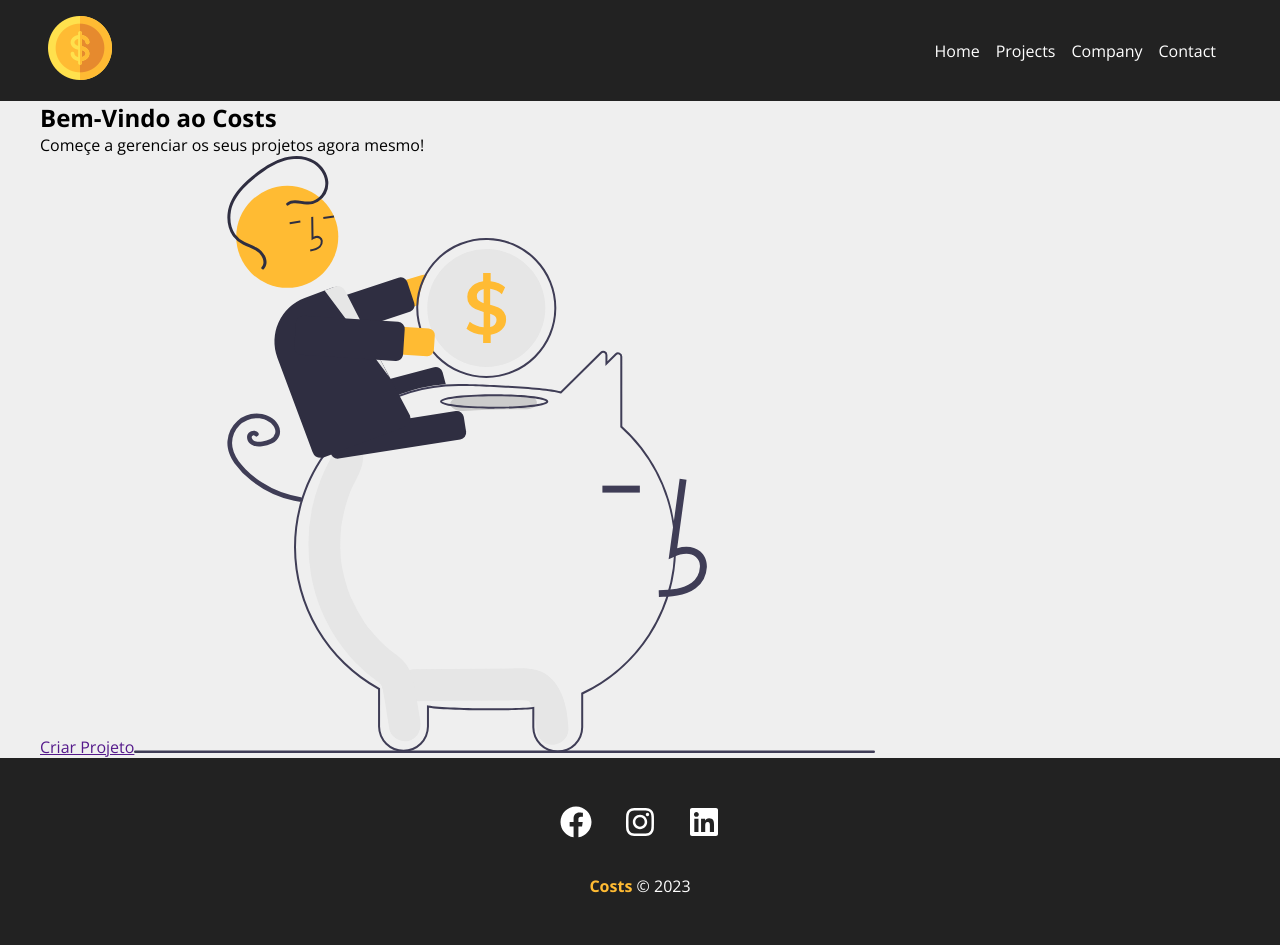
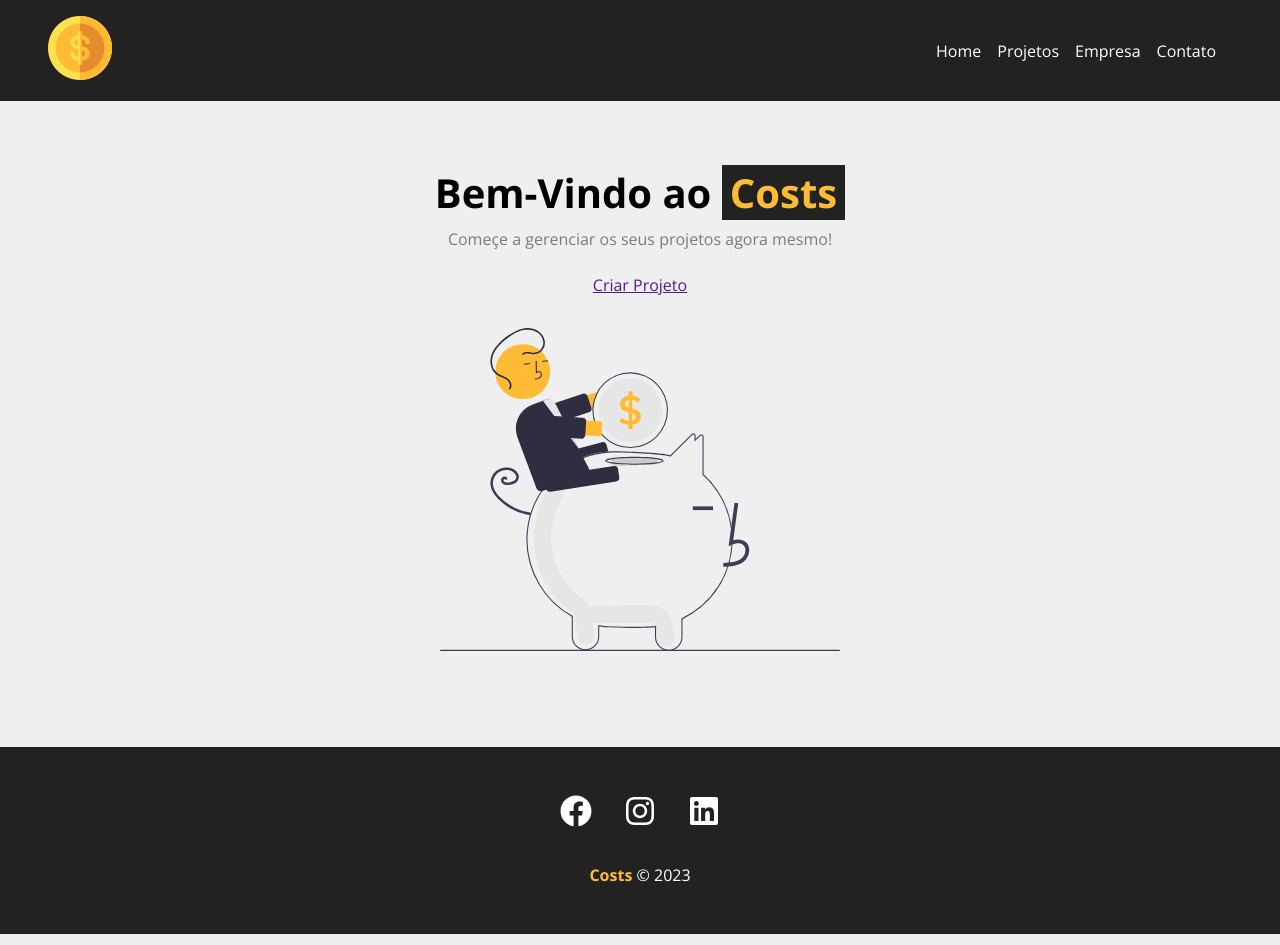
Before and after one commit to RafaelHDSV/Costs, a React (Create React App) app: page / in a window 1280 px wide. Built offline with nearby package versions, Linux system fonts and the light colour scheme; the HTML template or start-up script is replaced by a standard one.

Commit message:
Updating home page

```diff
--- a/src/components/layout/Navbar.js
+++ b/src/components/layout/Navbar.js
@@ -13,9 +13,9 @@ const Navbar = () => {
 
             <ul className={styles.list}>
                 <li className={styles.item}><Link to='/'>Home</Link></li>
-                <li className={styles.item}><Link to='/projects'>Projects</Link></li>
-                <li className={styles.item}><Link to='/company'>Company</Link></li>
-                <li className={styles.item}><Link to='/contact'>Contact</Link></li>
+                <li className={styles.item}><Link to='/projects'>Projetos</Link></li>
+                <li className={styles.item}><Link to='/company'>Empresa</Link></li>
+                <li className={styles.item}><Link to='/contact'>Contato</Link></li>
             </ul>
         </nav>
     )
--- a/src/components/pages/Home.js
+++ b/src/components/pages/Home.js
@@ -5,7 +5,7 @@ import styles from './Home.module.css'
 
 const Home = () => {
     return (
-        <section>
+        <section className={styles.home_container}>
             <h1>Bem-Vindo ao <span>Costs</span></h1>
             <p>Começe a gerenciar os seus projetos agora mesmo!</p>
             <a href="">Criar Projeto</a>
--- a/src/components/pages/Home.module.css
+++ b/src/components/pages/Home.module.css
@@ -0,0 +1,30 @@
+.home_container {
+    display: flex;
+    flex-direction: column;
+    justify-content: center;
+    align-items: center;
+    padding: 4rem;
+    width: 100%;
+}
+
+.home_container h1 {
+    font-size: 2.5rem;
+    margin-bottom: .5rem;
+}
+
+.home_container h1 span {
+    color: #ffbb33;
+    padding: 0 .5rem;
+    background-color: #222;
+}
+
+.home_container p {
+    margin-bottom: 1.5rem;
+    color: #7b7b7b;
+}
+
+.home_container img {
+    max-width: 25rem;
+    width: 100%;
+    margin: 2rem 0;
+}
```
